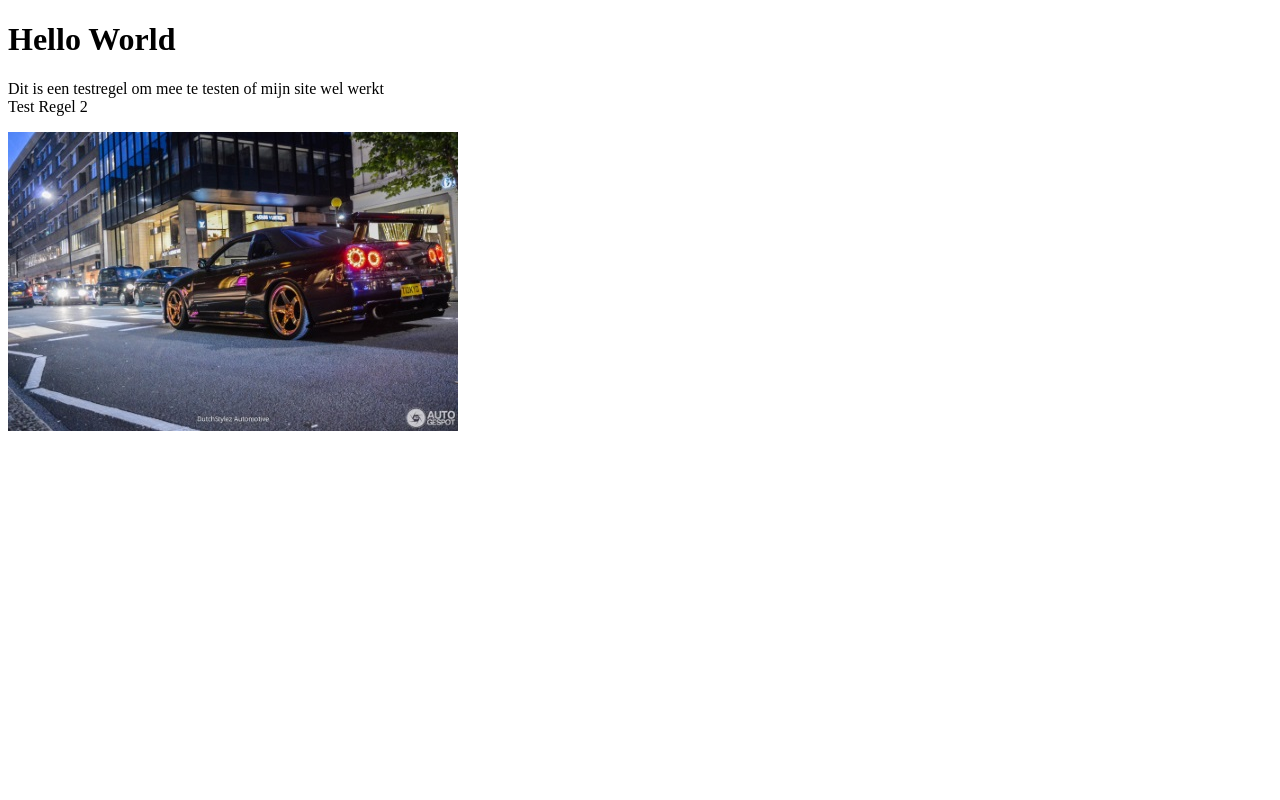
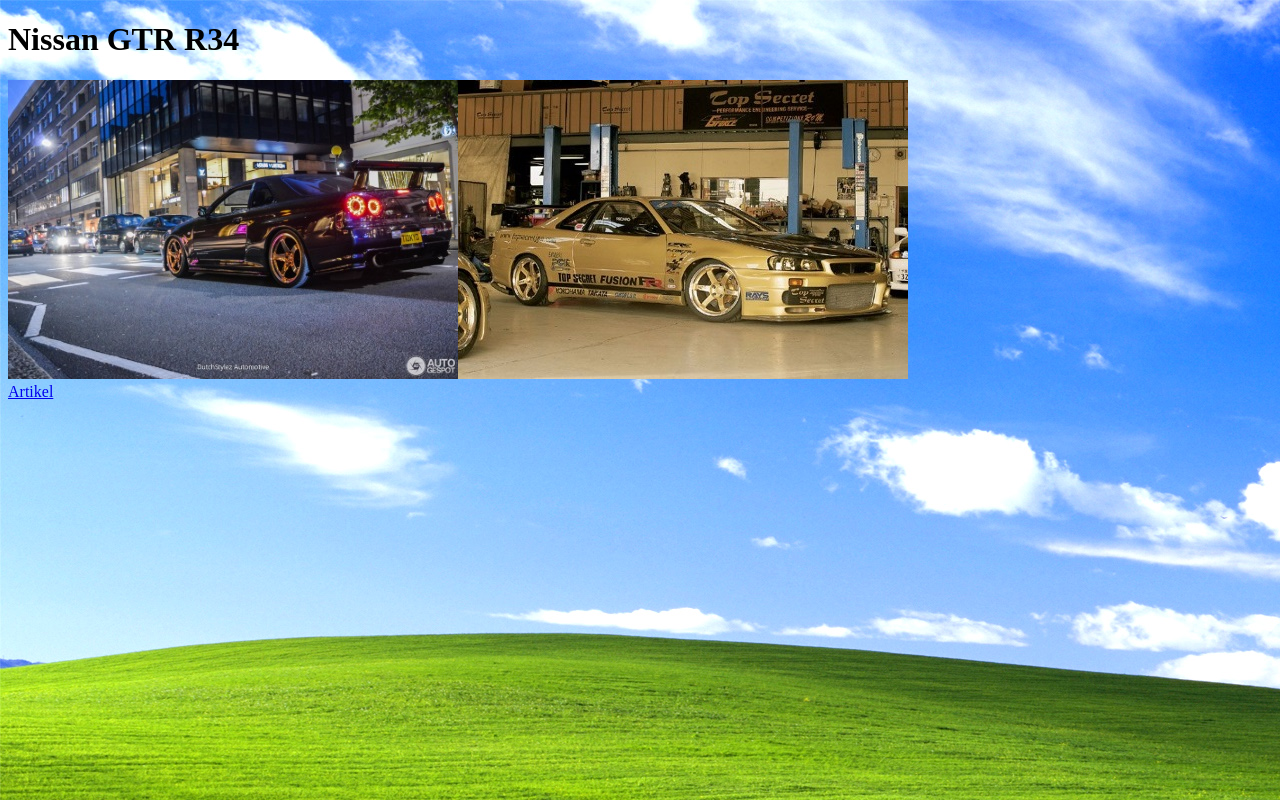
Before and after one commit to KevinAssink/HTML5Site, a plain HTML site: page index.html in a window 1280 px wide. Drawn offline with Linux system fonts and the light colour scheme.

Commit message:
Versie 3 van mijn website 2 plaatjes toegevoegd, 2e pagina gemaakt, link naar volgende pagina gemaakt, link naar twee sites over onderwerp en achtergrond toegevoegd

```diff
--- a/index.html
+++ b/index.html
@@ -1,16 +1,26 @@
 <!DOCTYPE html>
 <html lang="en">
 <head>
+    <link rel="stylesheet" href="style.css">
     <meta charset="UTF-8">
-    <title>Title</title>
+    <title>Homepage</title>
 </head>
 <body>
+    <header>
+        <h1>Nissan GTR R34</h1>
+    </header>
+    <section>
+        <img src="img/PIC1.jpg"><img src="img/PIC3.jpg">
 
-<h1>Hello World</h1>
-<p>
-    Dit is een testregel om mee te testen of mijn site wel werkt <br>
-    Test Regel 2
-</p>
-<img src="PIC1.jpg">
+    </section>
+<a href="links.html"> Artikel
+
+</a>
+
+
+
+
+
+
 </body>
 </html>
--- /dev/null
+++ b/style.css
@@ -0,0 +1,4 @@
+body {
+
+    background-image: url("img/PIC2.jpg");
+}
```
Also changed, not shown: links.html (added, +17 -0 lines), img/PIC1.jpg (renamed from PIC1.jpg), img/PIC2.jpg (added), img/PIC3.jpg (added), img/PIC4.jpg (added).
